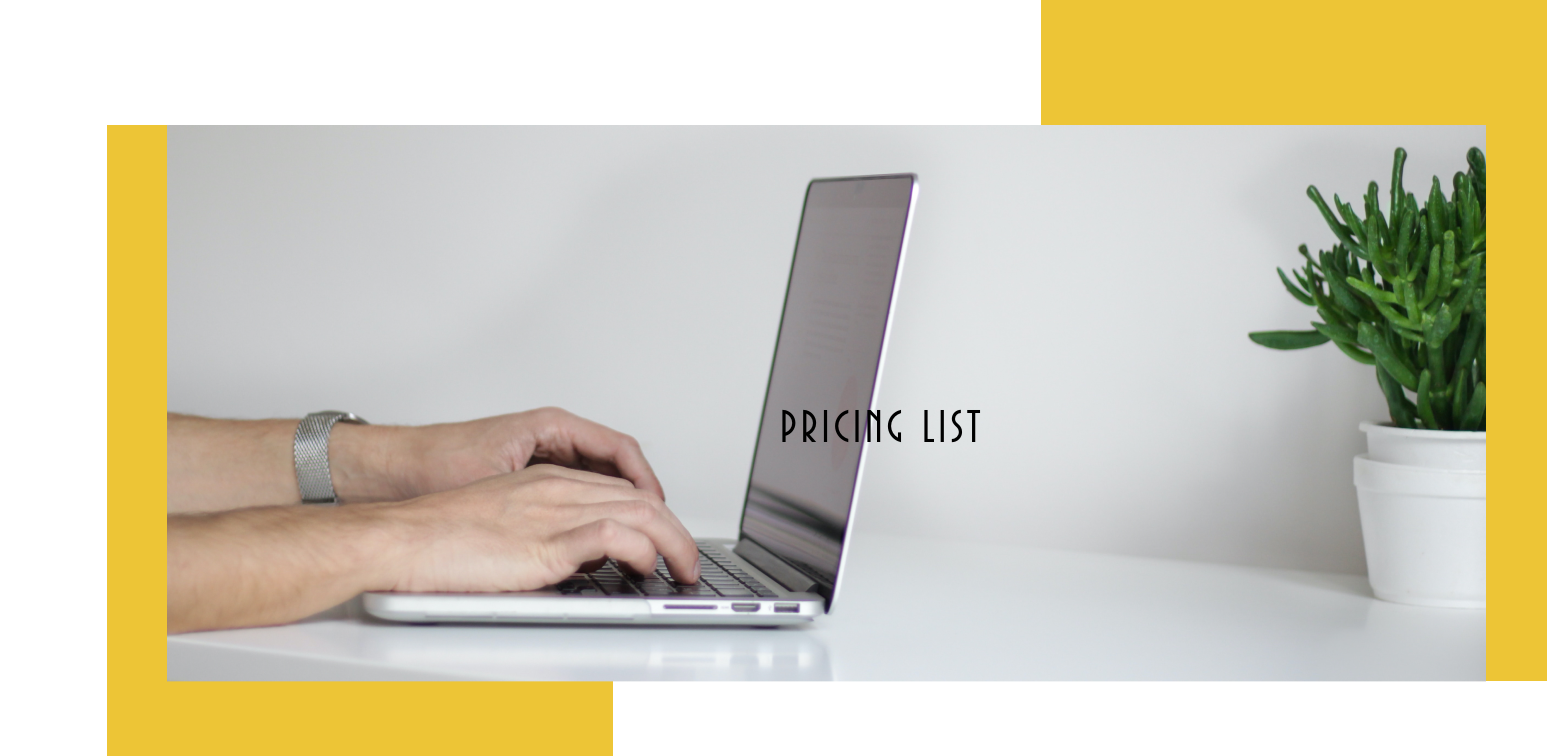
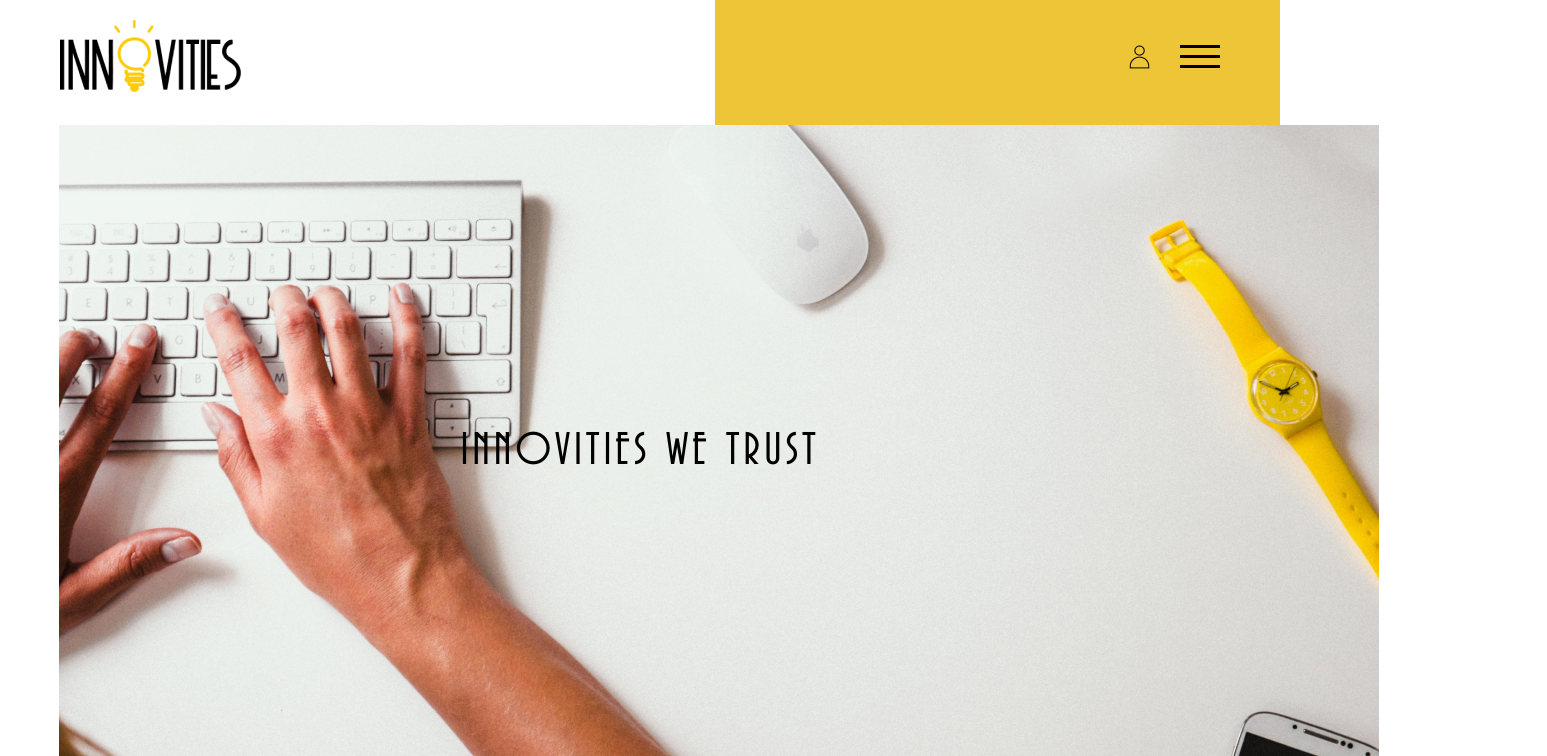
Before and after one commit to grigor-aramyan/generAItor, a React app: page / in a window 1280 px wide. Shown: the top 756 px of the page, 1547 px wide, since content can reach past the window. Built offline with nearby package versions, Linux system fonts and the light colour scheme.

Commit message:
made corrections in AboutUsPage composition

```diff
--- a/public/css/styles.css
+++ b/public/css/styles.css
@@ -1,10 +1,3 @@
-* {
-  margin: 0;
-  padding: 0;
-  box-sizing: border-box;
-  font-family: 'Roboto', sans-serif;
-}
-
 /*fonts */
 @font-face {
   font-family: 'Avenida Std';
@@ -13,11 +6,19 @@
   src: url('../fonts/Avenida-Std-Regular.woff');
 }
 
+* {
+  margin: 0;
+  padding: 0;
+  box-sizing: border-box;
+  font-family: 'Roboto', sans-serif;
+}
+
 /* Header */
 
 .header {
   padding-left:60px !important;
   padding-right:60px !important;
+  position: absolute;
 }
 .header-wrapper {
   height: 72px;
@@ -279,13 +280,6 @@ margin-bottom: 10px;
 /* <<<<<<< HEAD */
 /* Footer */
 
-@font-face {
-  font-family: 'Avenida Std';
-  font-style: normal;
-  font-weight: normal;
-  src: url('../fonts/Avenida-Std-Regular.otf');
-}
-
 /* Main component styles */
 
 .main {
@@ -448,22 +442,18 @@ margin-bottom: 10px;
 
 .image_content {
   width: 100%;
-  padding: 125px 60px 140px;
+  height: 902px;
   position: relative;
+  margin-bottom: 60px;
 }
-.inner-title {
-  font-family: 'Avenida Std', serif;
-  font-weight: normal;
-  font-size: 48px;
-  line-height: 28px;
-  letter-spacing: 0.08em;
-  color: #000000;
-  width: 100%;
+.image_content .image_content-img {
+  width: 1320px;
+  height: 697px;
   position: absolute;
-  top: 50%;
-  transform: translateY(-50%);
-  text-align: center;
+  left: 44px;
+  top: 125px;
 }
+
 .info_description {
   display: flex;
   flex-direction: column;
@@ -481,24 +471,6 @@ margin-bottom: 10px;
   margin: 0 auto;
   border-bottom: 1px solid #edc536;
 }
-.info_description-text {
-  padding: 30px 75px 120px;
-  font-weight: 400;
-  font-size: 24px;
-  line-height: 36px;
-  text-align: center;
-  color: #000000;
-  /* ======= */
-  background-image: url(../images/info_bg.png);
-  background-position: top right;
-  background-repeat: no-repeat;
-}
-
-.image_content {
-  width: 100%;
-  padding: 125px 60px 140px;
-  position: relative;
-}
 .inner-title {
   font-family: 'Avenida Std', serif;
   font-weight: normal;
@@ -511,23 +483,6 @@ margin-bottom: 10px;
   top: 50%;
   transform: translateY(-50%);
   text-align: center;
-}
-.info_description {
-  display: flex;
-  flex-direction: column;
-  align-items: center;
-  text-align: center;
-}
-.info_description-title {
-  font-family: 'Avenida Std', serif;
-  font-weight: normal;
-  font-size: 36px;
-  line-height: 64px;
-  letter-spacing: 0.08em;
-  color: #000000;
-  width: 466px;
-  margin: 0 auto;
-  border-bottom: 1px solid #edc536;
 }
 .info_description-text {
   padding: 30px 75px 120px;
@@ -804,18 +759,22 @@ margin-bottom: 10px;
 /* Pricing Page end */
 
 /* Get in touch component styles */
-
+.in_touch {
+  position: relative;
+  height: 1086px;
+}
 .in_touch hr {
   width: 742px;
+  height: 0px;
   border: 1px solid #edc536;
   transform: rotate(56.65deg);
   position: absolute;
-  top: 72%;
-  left: -9.7%;
+  top: 22%;
+  left: -11.6%;
 }
 
-.in_touch-img {
-  width: 100%;
+.in_touch_img {
+  width: 1440px;
   padding-top: 60px;
 }
 
@@ -828,6 +787,7 @@ margin-bottom: 10px;
   color: #000000;
   text-align: center;
   position: relative;
+  margin-top: 60px;
   z-index: 5;
 }
 .in_touch_box {
@@ -835,15 +795,20 @@ margin-bottom: 10px;
   justify-content: space-around;
   align-items: center;
   position: relative;
+  height: 585px;
 }
 .in_touch_div {
   position: absolute;
   height: 595px;
-  left: 8%;
+  left: 5.5%;
+  bottom: 44%;
   z-index: 1;
 }
 .get_in_touch-text {
-  margin-left: 540px;
+  position: absolute;
+  bottom: 54%;
+  left: 53%;
+
 }
 .get_in_touch-text p {
   font-weight: normal;
--- a/src/components/Header.js
+++ b/src/components/Header.js
@@ -3,11 +3,14 @@ import React, { Component } from 'react';
 export default class Header extends Component {
   render() {
     return (
-      <div className="container-fluid">
-        <div className="col-10 offset-1 col-lg-8 offset-lg-1 div-wrapper d-flex justify-content-center align-items-center">
-          <div className="header-wrapper">
-            <div className="header-logo-wrapper">
-              <img src="images/logo_official.png" alt="logo_official" />
+      <div className="container-fluid header">
+          <div className = "row">
+            <div className = "col-md-2 a">
+              <div className="header-logo-wrapper">
+                <a href = "#">
+                  <img src="images/logo_official.png" alt="logo_official" />
+                </a>
+              </div>
             </div>
             <div className = "offset-md-8"></div>
             <div className = "col-md-2">
@@ -36,7 +39,6 @@ export default class Header extends Component {
             </div>
           </div>
       </div>
-    </div>
     );
   }
 }
--- a/src/components/aboutUs/Info.js
+++ b/src/components/aboutUs/Info.js
@@ -5,7 +5,7 @@ const Info = () => {
         <div>
             <section className="container-fluid info">
                 <div className="image_content">
-                    <img src="images/info_img.jpg" alt="About us page"/>
+                    <img src="images/info_img.jpg" className="image_content-img" alt="About us page"/>
                     <div className="inner-title">INNOVITIES WE TRUST</div>
                 </div>
                 <div className="info_description">
--- a/src/components/aboutUs/Intouch.js
+++ b/src/components/aboutUs/Intouch.js
@@ -12,7 +12,7 @@ const Intouch = () => {
             NEED TO GET IN TOUCH?
             </div>
             <div className="in_touch_box">
-                <div className="in_touch_div">
+              <div className="in_touch_div">
                 <img src="images/intouch_div.png" alt=""/>
                 </div>
                 <div className="get_in_touch-text">
@@ -21,7 +21,6 @@ const Intouch = () => {
                     <br/>
                     <button className="get_in_touch-button"><a href="#">contact us</a></button>
                 </div>
-
             </div>
            </section>
        </div>
--- a/src/index.js
+++ b/src/index.js
@@ -15,7 +15,7 @@ ReactDOM.render(
     <Router>
       <Route path="/">
         <Switch>
-          <Route exact path="/" component={Pricing} />
+          <Route exact path="/" component={AboutUsPage} />
           <Route
             path="/*"
             render={() => {
```
